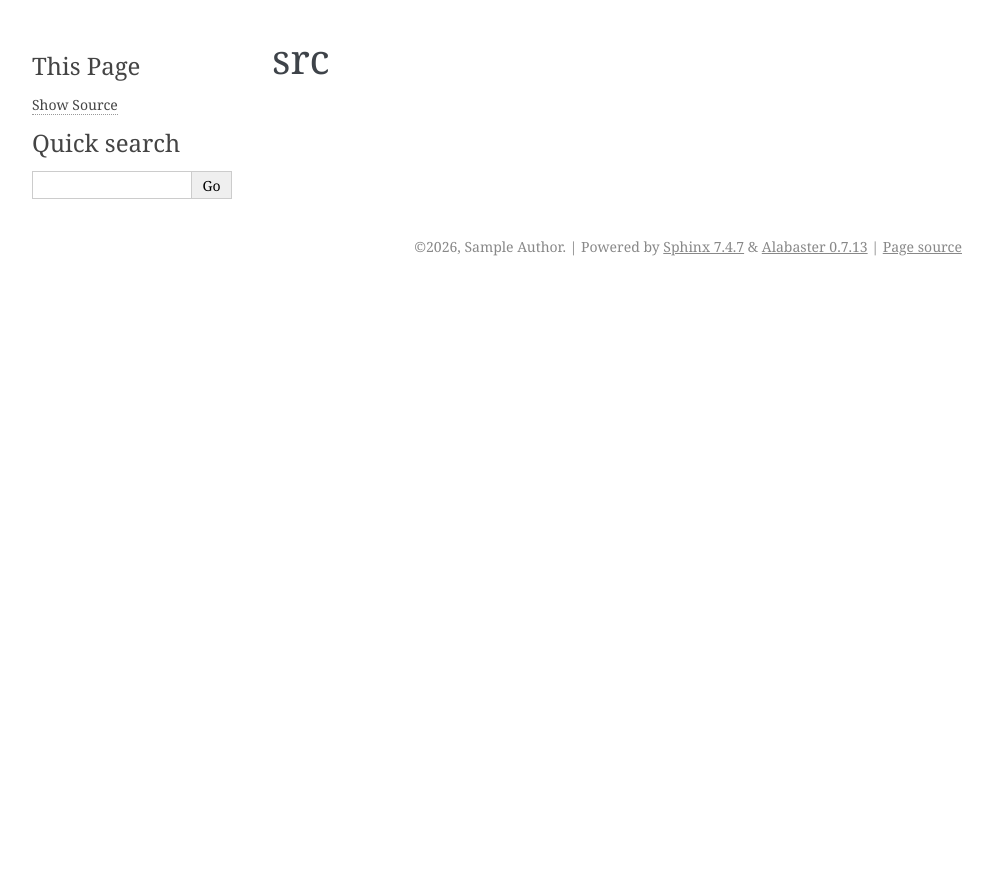
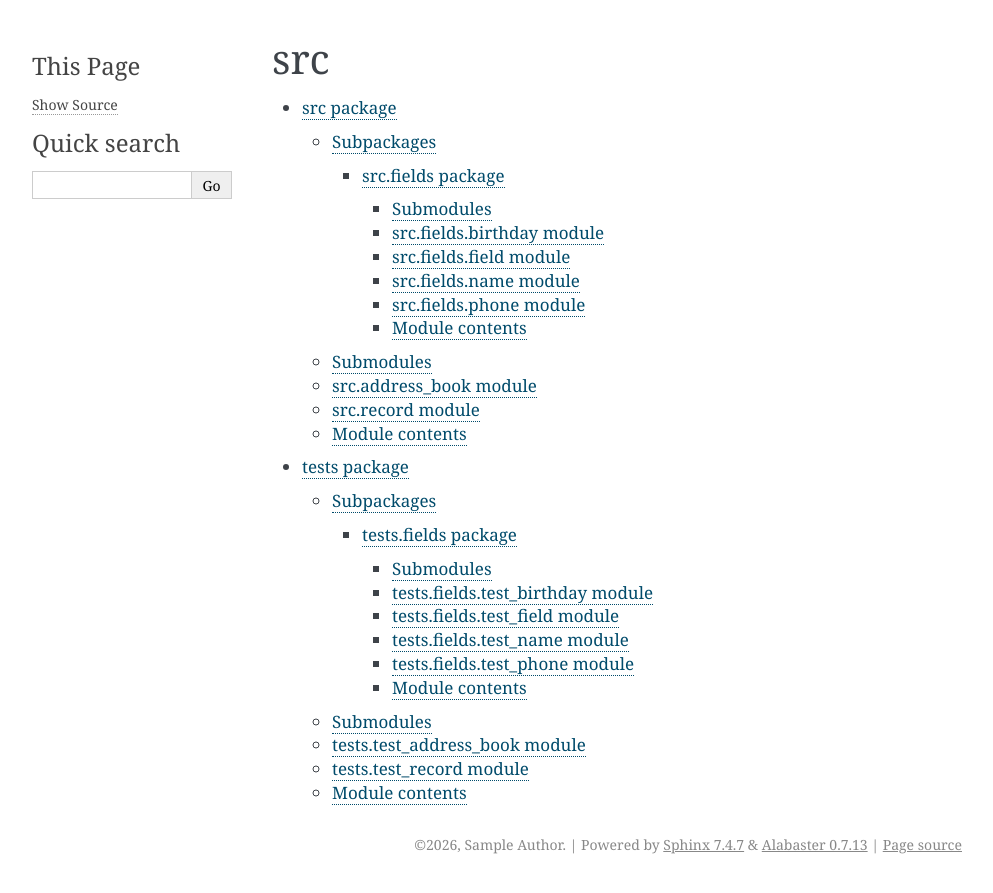
Before and after one commit to mykhailo-zhar/goit-pycore-hw-07, a Sphinx documentation site: the page built from docs/source/modules.rst, in a window 1280 px wide. Shown: the top 893 px of the page, without its empty margins (148-1141 px from the left). Built offline with Sphinx 7.4.7, drawn with Linux system fonts in a browser that asks for light colours.

Commit message:
Add docs for classes

```diff
--- a/docs/source/modules.rst
+++ b/docs/source/modules.rst
@@ -3,3 +3,6 @@
 
 .. toctree::
    :maxdepth: 4
+
+   src
+   tests
--- /dev/null
+++ b/docs/source/src.fields.rst
@@ -0,0 +1,45 @@
+src.fields package
+==================
+
+Submodules
+----------
+
+src.fields.birthday module
+--------------------------
+
+.. automodule:: src.fields.birthday
+   :members:
+   :show-inheritance:
+   :undoc-members:
+
+src.fields.field module
+-----------------------
+
+.. automodule:: src.fields.field
+   :members:
+   :show-inheritance:
+   :undoc-members:
+
+src.fields.name module
+----------------------
+
+.. automodule:: src.fields.name
+   :members:
+   :show-inheritance:
+   :undoc-members:
+
+src.fields.phone module
+-----------------------
+
+.. automodule:: src.fields.phone
+   :members:
+   :show-inheritance:
+   :undoc-members:
+
+Module contents
+---------------
+
+.. automodule:: src.fields
+   :members:
+   :show-inheritance:
+   :undoc-members:
--- /dev/null
+++ b/docs/source/src.rst
@@ -0,0 +1,37 @@
+src package
+===========
+
+Subpackages
+-----------
+
+.. toctree::
+   :maxdepth: 4
+
+   src.fields
+
+Submodules
+----------
+
+src.address\_book module
+------------------------
+
+.. automodule:: src.address_book
+   :members:
+   :show-inheritance:
+   :undoc-members:
+
+src.record module
+-----------------
+
+.. automodule:: src.record
+   :members:
+   :show-inheritance:
+   :undoc-members:
+
+Module contents
+---------------
+
+.. automodule:: src
+   :members:
+   :show-inheritance:
+   :undoc-members:
--- /dev/null
+++ b/docs/source/tests.fields.rst
@@ -0,0 +1,45 @@
+tests.fields package
+====================
+
+Submodules
+----------
+
+tests.fields.test\_birthday module
+----------------------------------
+
+.. automodule:: tests.fields.test_birthday
+   :members:
+   :show-inheritance:
+   :undoc-members:
+
+tests.fields.test\_field module
+-------------------------------
+
+.. automodule:: tests.fields.test_field
+   :members:
+   :show-inheritance:
+   :undoc-members:
+
+tests.fields.test\_name module
+------------------------------
+
+.. automodule:: tests.fields.test_name
+   :members:
+   :show-inheritance:
+   :undoc-members:
+
+tests.fields.test\_phone module
+-------------------------------
+
+.. automodule:: tests.fields.test_phone
+   :members:
+   :show-inheritance:
+   :undoc-members:
+
+Module contents
+---------------
+
+.. automodule:: tests.fields
+   :members:
+   :show-inheritance:
+   :undoc-members:
--- /dev/null
+++ b/docs/source/tests.rst
@@ -0,0 +1,37 @@
+tests package
+=============
+
+Subpackages
+-----------
+
+.. toctree::
+   :maxdepth: 4
+
+   tests.fields
+
+Submodules
+----------
+
+tests.test\_address\_book module
+--------------------------------
+
+.. automodule:: tests.test_address_book
+   :members:
+   :show-inheritance:
+   :undoc-members:
+
+tests.test\_record module
+-------------------------
+
+.. automodule:: tests.test_record
+   :members:
+   :show-inheritance:
+   :undoc-members:
+
+Module contents
+---------------
+
+.. automodule:: tests
+   :members:
+   :show-inheritance:
+   :undoc-members:
```
Also changed, not shown: docs/source/class-diagram.rst (+50 -48 lines).
